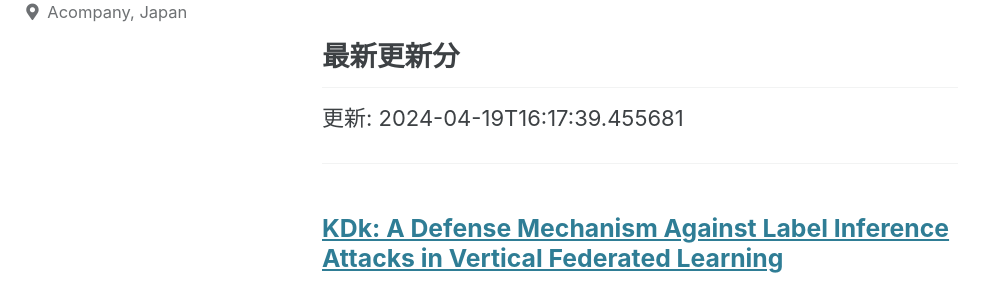
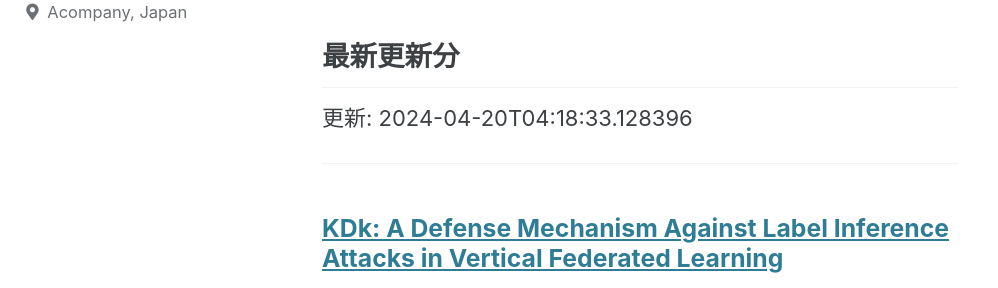
Before and after one commit to haruhisa-enomoto/arxiv-privacy-tech, a Jekyll site: the page built from index.md, in a window 1280 px wide and 900 px high, scrolled down 713 px. Shown: the part 155-443 px from the top of the window, without its empty margins (0-998 px from the left). Built offline with Jekyll 4.4.1, drawn with Linux system fonts in a browser that asks for light colours; cached includes are drawn as plain includes.

Commit message:
:robot: Automate updates

```diff
--- a/index.md
+++ b/index.md
@@ -26,7 +26,7 @@ To be written.
 
 ## 最新更新分
 
-更新: 2024-04-19T16:17:39.455681
+更新: 2024-04-20T04:18:33.128396
 
 - - -
 
```
